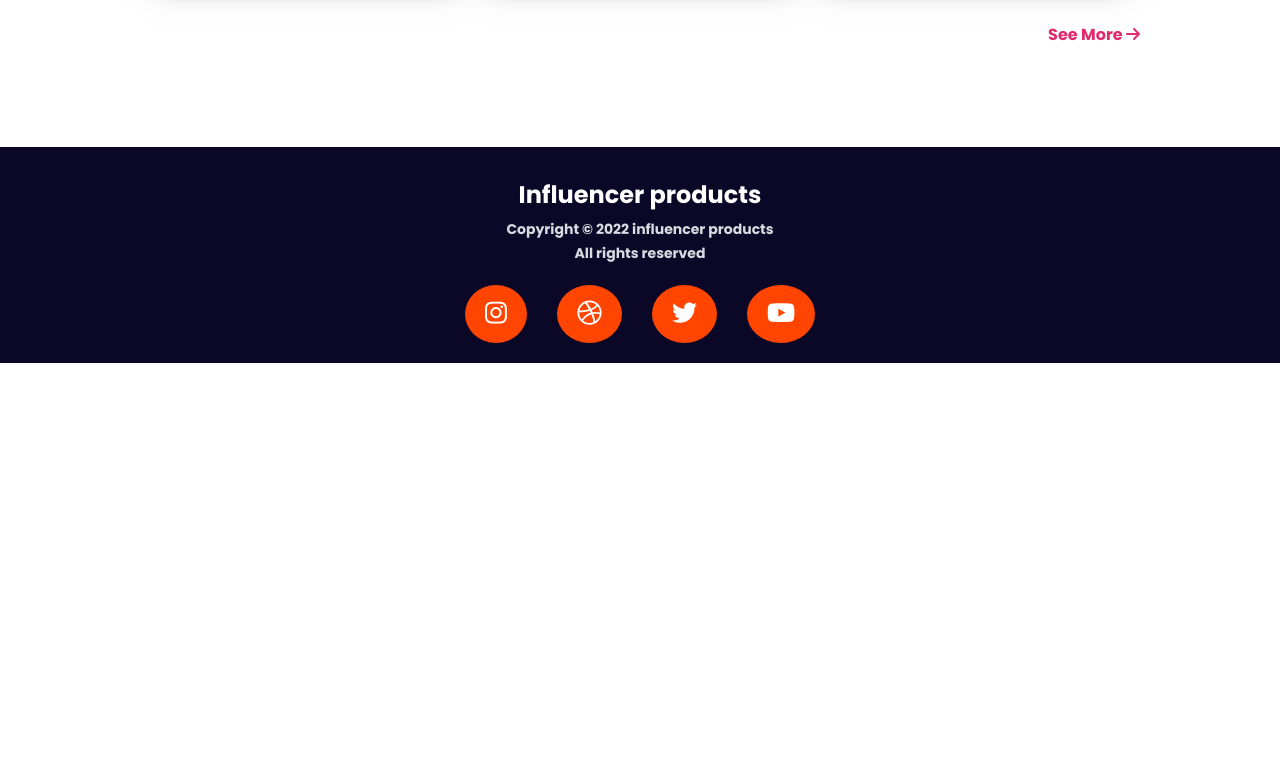
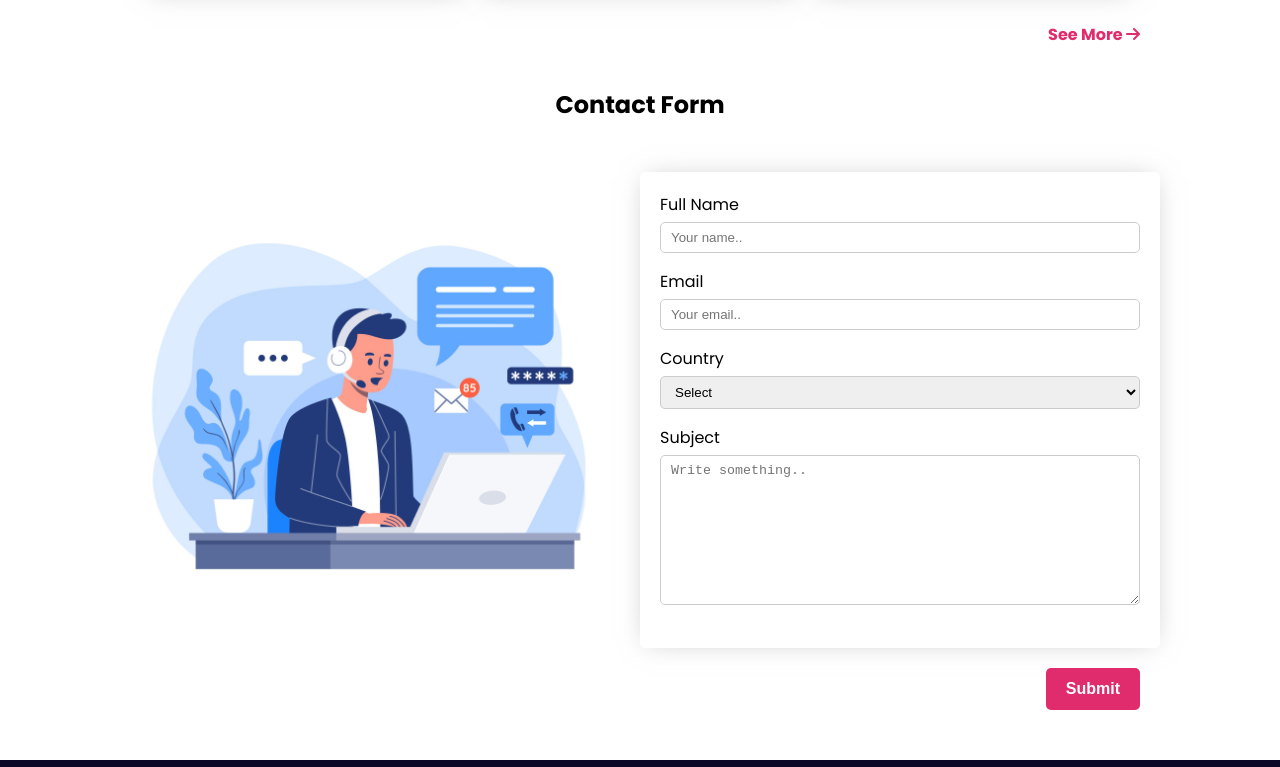
Before and after one commit to sajjad516/influencer-gears, a plain HTML site: page index.html in a window 1280 px wide. Shown: the part 2493-3260 px from the top of the page. Before the commit the page ends 2856 px from the top, so only its background shows below. Drawn offline with Linux system fonts and the light colour scheme.

Commit message:
optional part add

```diff
--- a/css/style.css
+++ b/css/style.css
@@ -135,13 +135,13 @@ main {
   flex-direction: column;
   align-items: center;
   justify-content: center;
+  margin-bottom: 20px;
 }
 .product-container {
   background-color: #fff;
   width: 1000px;
   padding: 20px;
   border-radius: 5px;
-  margin-bottom: 80px;
 }
 .section-title {
   color: #3a3a3a;
@@ -250,3 +250,66 @@ color: #fff;
 color: #000;
 transition: 0.2s ease-in-out;
 }
+
+
+/* contact form  */
+
+.contact-sec{
+  display: flex;
+  padding: 0 120px;
+  justify-content: center;
+  /* margin-bottom: 20px; */
+}
+.field-container {
+  border-radius: 5px;
+  background-color: #fff;
+  box-shadow: 0px 0px 25px -7px rgba(170, 170, 170, 0.71);
+  padding: 20px;
+}
+.contact h2{
+  display: flex;
+  justify-content: center;
+}
+.contact-form{
+  display: flex;
+  justify-content: space-between;
+  margin: 50px 0;
+}
+.contact-img{
+  width: 50%;
+}
+.contact-img img{
+  width: 95%;
+}
+.contact-field{
+  width: 50%;
+}
+
+input[type=text],input[type=email], select, textarea {
+  width: 100%;
+  padding: 7px 10px;
+  border: 1px solid #ccc;
+  border-radius: 5px;
+  box-sizing: border-box;
+  margin-top: 5px;
+  margin-bottom: 16px;
+  resize: vertical;
+}
+
+input[type=submit] {
+  float: right;
+  margin-top: 40px;
+  background-color: #E02C6D;
+  color: white;
+  padding: 12px 20px;
+  border: none;
+  border-radius: 5px;
+  cursor: pointer;
+  font-size: 16px;
+  font-weight: 700;
+  transition: 0.5s ease-in;
+}
+
+input[type=submit]:hover {
+  background-color: #000;
+}
--- a/index.html
+++ b/index.html
@@ -270,7 +270,40 @@
 
         <!-- ------------ optional part start ---------- -->
 
+    <section class="contact-sec">
+        <div class="contact">
+            <h2>Contact Form</h2>
+            <div class="contact-form">
+                <div class="contact-img">
+                    <img src="images/contact.jpg" alt="">
+                </div>
+                <div class="contact-field">
+                    <div class="field-container">
+                        <form action="">
+                          <label for="name">Full Name</label>
+                          <input type="text" id="name" name="name" placeholder="Your name..">
 
+                          <label for="email">Email</label>
+                          <input type="email" id="email" name="email" placeholder="Your email..">
+                          <label for="country">Country</label>
+                          <select id="country" name="country">
+                            <option value="option">Select</option>
+                            <option value="australia">Australia</option>
+                            <option value="bangladesh">Bangladesh</option>
+                            <option value="canada">Canada</option>
+                            <option value="usa">USA</option>
+                          </select>
+
+                          <label for="subject">Subject</label>
+                          <textarea id="subject" name="subject" placeholder="Write something.." style="height:150px"></textarea>
+
+                          <input type="submit" value="Submit">
+                        </form>
+                      </div>
+                </div>
+            </div>
+        </div>
+    </section>
 
     <!-- ------------ footer part start ---------- -->
     <footer>
```
Also changed, not shown: images/contact.jpg (added).
